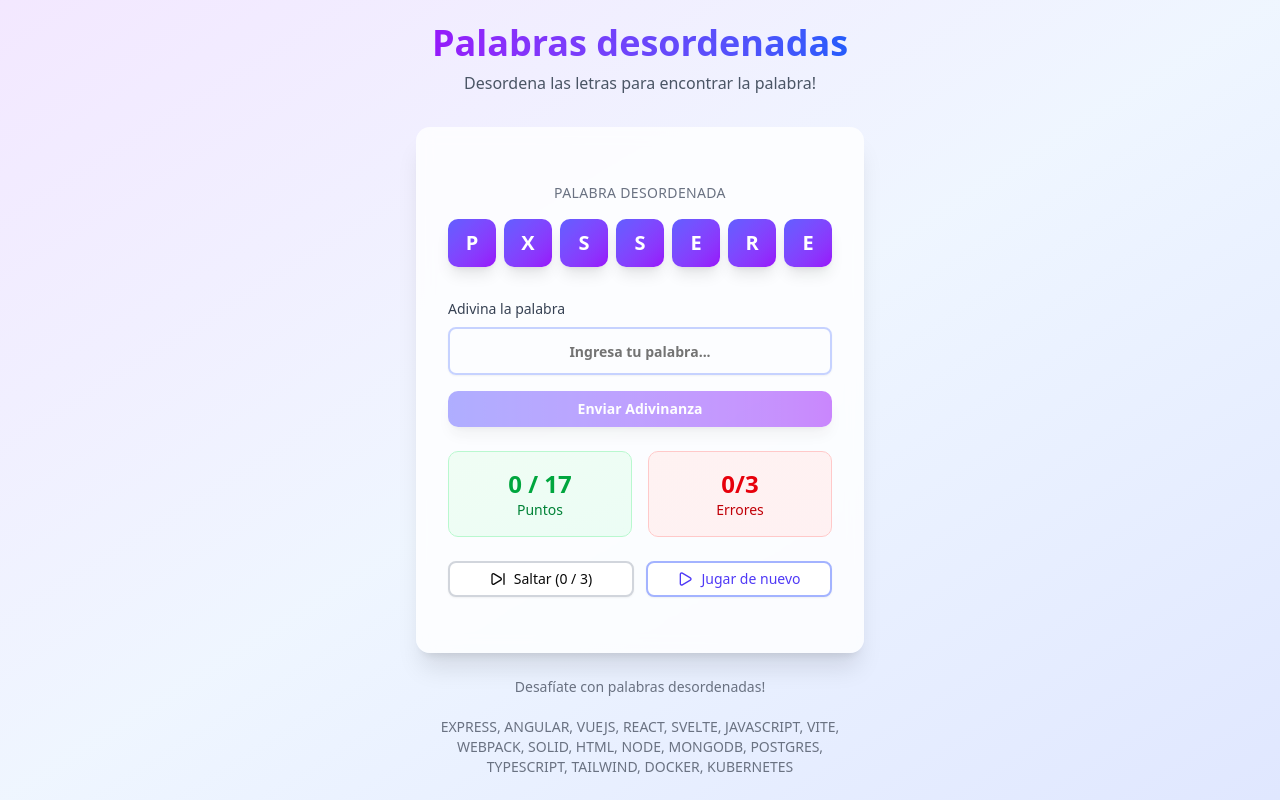
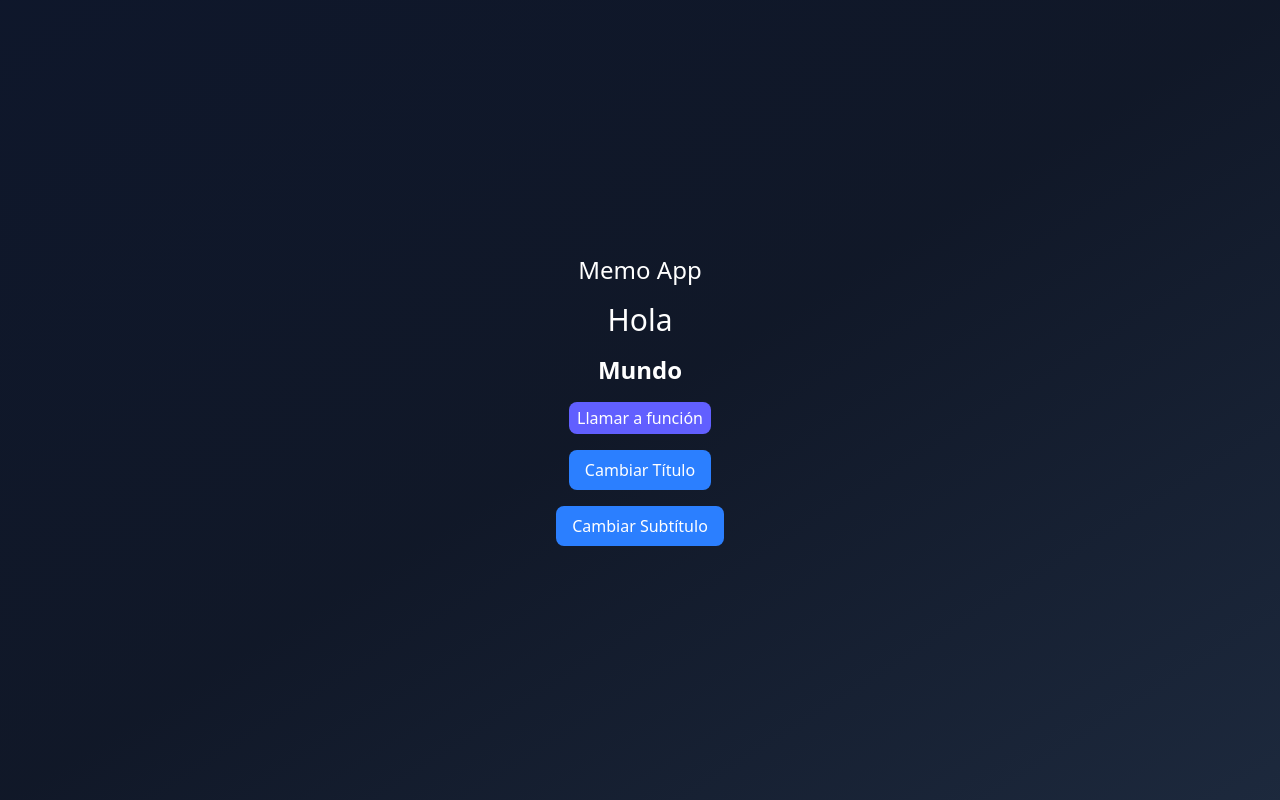
Before and after one commit to EstherManriqueGlez/react-hooks-app, a React (Vite) app: page / in a window 1280 px wide. Built offline with nearby package versions, Linux system fonts and the light colour scheme.

Commit message:
refactor: in MemoHook.

```diff
--- a/src/06-memos/MemoHook.tsx
+++ b/src/06-memos/MemoHook.tsx
@@ -25,10 +25,10 @@ export const MemoHook = () => {
         Cambiar Título
       </button>
 
-      <button className="bg-blue-500 text-white px-4 py-2 rounded-md cursor-pointer"
+      <button
+        className="bg-blue-500 text-white px-4 py-2 rounded-md cursor-pointer"
         // onClick={() => setSubTitle('World, ' + new Date().getTime())}
         onClick={() => setSubTitle('World')}
-
       >
         Cambiar Subtítulo
       </button>
--- a/src/main.tsx
+++ b/src/main.tsx
@@ -10,8 +10,8 @@ import { Toaster } from 'sonner';
 // import { PokemonPage } from './03-examples/PokemonPage'
 // import { FocusScreen } from './04-useRef/FocusScreen'
 // import { TasksApp } from './05-useReducer/TaskApp'
-import { ScrambleWords } from './05-useReducer/ScrambleWords'
-// import { MemoHook } from './06-memos/MemoHook'
+// import { ScrambleWords } from './05-useReducer/ScrambleWords'
+import { MemoHook } from './06-memos/MemoHook'
 // import { MemoCounter } from './06-memos/MemoCounter'
 // import { InstagromApp } from './07-useOptimistic/InstagromApp';
 // import { ClientInformation } from './08-use-suspense/ClientInformation';
@@ -30,8 +30,8 @@ createRoot(document.getElementById('root')!).render(
     {/* <PokemonPage /> */}
     {/* <FocusScreen /> */}
     {/* <TasksApp /> */}
-    <ScrambleWords />
-    {/* <MemoHook /> */}
+    {/* <ScrambleWords /> */}
+    <MemoHook />
     {/* <MemoCounter /> */}
     {/* <InstagromApp /> */}
 
```
